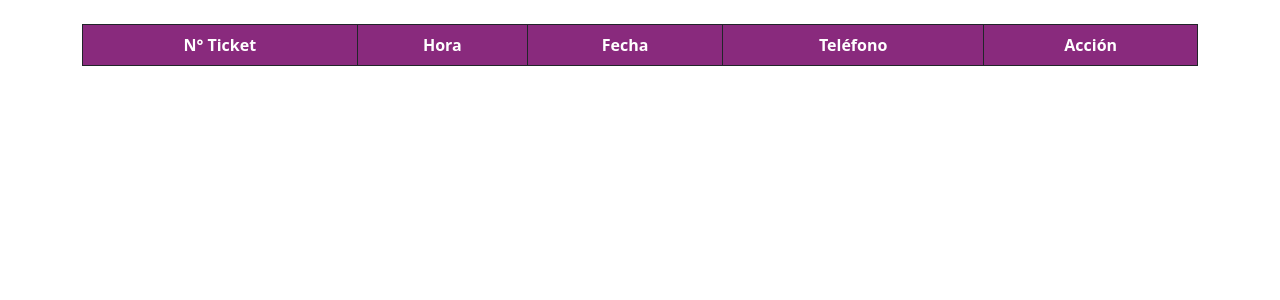
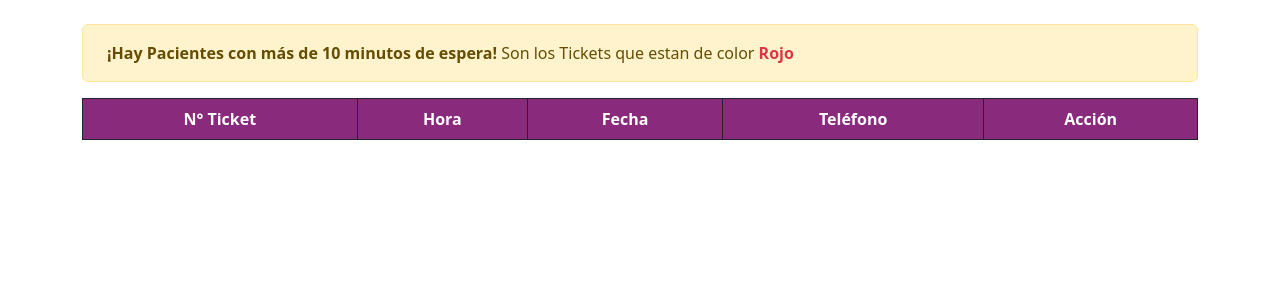
Before and after one commit to Daniher01/gestion_filas, a Django app: page /ver_listaEspera/ in a window 1280 px wide. Shown: the part 69-369 px from the top of the page. Run offline with Django 4.2, Linux system fonts and the light colour scheme; data that the repository does not hold is empty; some libraries are stand-ins or nearby versions.

Commit message:
se agrega alerta

```diff
--- a/gestion_filas/templates/listaEspera/ver_lista_espera.html
+++ b/gestion_filas/templates/listaEspera/ver_lista_espera.html
@@ -6,6 +6,12 @@
 {% block title %}Clínica{% endblock %}
 
 {% block main %}
+
+    <div class="alert alert-warning" role="alert">
+        <i class="fa-solid fa-person-circle-exclamation fa-beat-fade fa-xl me-2"></i>
+        <strong>¡Hay Pacientes con más de 10 minutos de espera!</strong>
+        Son los Tickets que estan de color <strong class="text-danger" >Rojo</strong>
+    </div>
 
     <table class="table table-responsive table-bordered border-dark text-center align-middle">
         <thead class="table-tuimagen">
```
